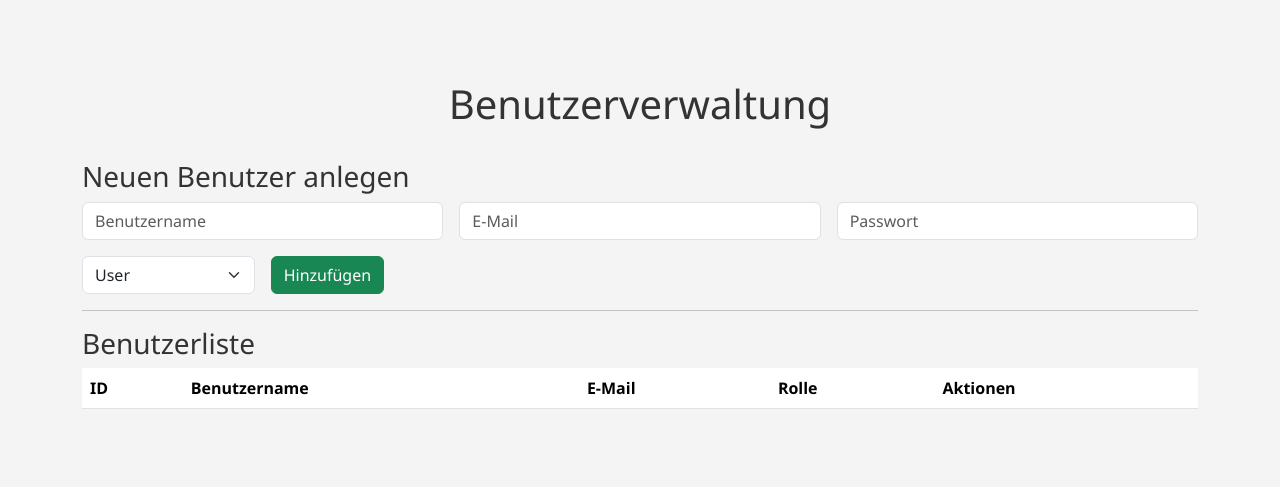
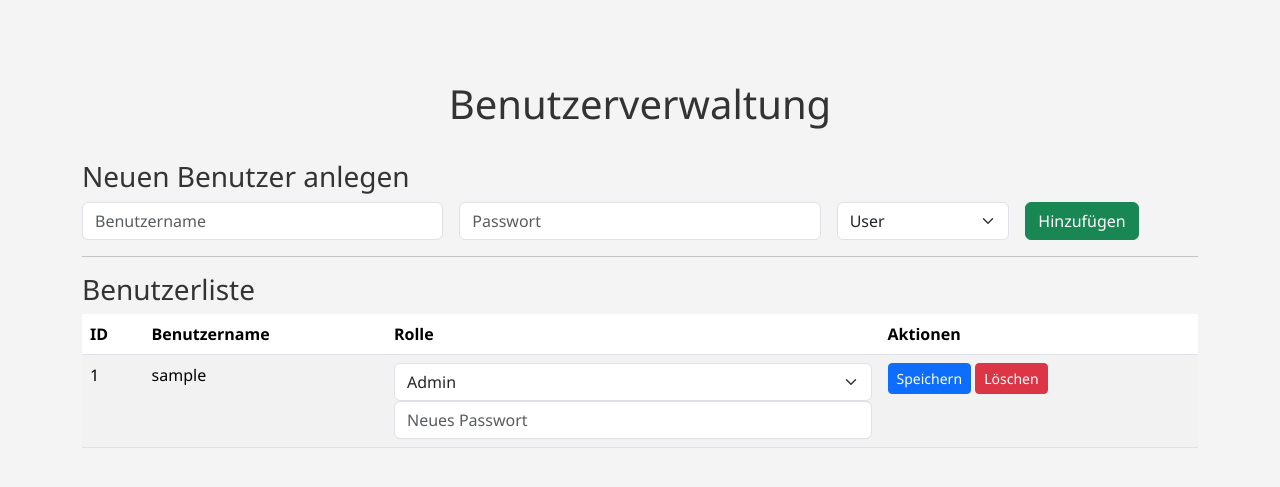
Before and after one commit to Schlaborant/wae_project, a PHP site: page /Nebenseiten/admin.php in a window 1280 px wide. Shown: the part 88-575 px from the top of the page. Run offline with PHP 8.4, Linux system fonts and the light colour scheme; the visitor is signed in with stand-in values (Sample User, id 1); tables that the repository leaves empty or names only in its code hold one stand-in row (values such as "Sample post"); data that the repository does not hold is empty.

Commit message:
Admin page created
and some little fixes with navbar

```diff
--- a/Index/Nebenseiten/admin.php
+++ b/Index/Nebenseiten/admin.php
@@ -1,14 +1,43 @@
 <?php
-// IN BEARBEITUNG
 require '../db.php';
 require 'session.php';
 
-if ($_SESSION['role'] !== "admin") {
-    header('Location: ../index.php');
-    exit;
+if (!isset($_SESSION['username']) || $_SESSION['role'] !== 'admin') {
+    header("Location: ../index.php");
+    exit();
 }
 
+// Neuen Benutzer hinzufügen
+if (isset($_POST['add_user'])) {
+    $username = $_POST['username'];
+    $password = password_hash($_POST['password'], PASSWORD_DEFAULT);
+    $role = $_POST['role'];
+    $timeout = 500;
 
+    $stmt = $mysql->prepare("INSERT INTO users (username, password_hash, role, timeout_seconds) VALUES (?, ?, ?, ?)");
+    $stmt->execute([$username, $password, $role, $timeout]);
+}
+
+// Benutzer löschen
+if (isset($_POST['delete_user'])) {
+    $id = $_POST['user_id'];
+    $stmt = $mysql->prepare("DELETE FROM users WHERE id = ?");
+    $stmt->execute([$id]);
+}
+
+// Benutzer bearbeiten
+if (isset($_POST['edit_user'])) {
+    $id = $_POST['user_id'];
+    $role = $_POST['role'];
+    $timeout = 500;
+    $stmt = $mysql->prepare("UPDATE users SET `role` = ?, timeout_seconds = ? WHERE id = ?");
+    $stmt->execute([$role, $timeout, $id]);
+}
+
+// Benutzerliste abrufen
+$stmt = $mysql->prepare("SELECT id, username, `role`, timeout_seconds, created_at FROM users");
+$stmt->execute();
+$users = $stmt->fetchAll(PDO::FETCH_ASSOC);6
 ?>
 
 <!DOCTYPE html>
@@ -49,9 +78,6 @@ if ($_SESSION['role'] !== "admin") {
       <input type="text" class="form-control" name="username" placeholder="Benutzername" required>
     </div>
     <div class="col-md-4">
-      <input type="email" class="form-control" name="email" placeholder="E-Mail" required>
-    </div>
-    <div class="col-md-4">
       <input type="password" class="form-control" name="password" placeholder="Passwort" required>
     </div>
     <div class="col-md-2">
@@ -73,7 +99,6 @@ if ($_SESSION['role'] !== "admin") {
       <tr>
         <th>ID</th>
         <th>Benutzername</th>
-        <th>E-Mail</th>
         <th>Rolle</th>
         <th>Aktionen</th>
       </tr>
@@ -83,13 +108,13 @@ if ($_SESSION['role'] !== "admin") {
       <tr>
         <form method="post">
           <td><?= htmlspecialchars($user['id']) ?></td>
-          <td><input type="text" name="username" value="<?= htmlspecialchars($user['username']) ?>" class="form-control"></td>
-          <td><input type="email" name="email" value="<?= htmlspecialchars($user['email']) ?>" class="form-control"></td>
+          <td><?= htmlspecialchars($user['username']) ?></td>
           <td>
             <select name="role" class="form-select">
               <option value="user" <?= $user['role'] === 'user' ? 'selected' : '' ?>>User</option>
               <option value="admin" <?= $user['role'] === 'admin' ? 'selected' : '' ?>>Admin</option>
             </select>
+            <input type="password" name="new_password" class="form-control" placeholder="Neues Passwort">
           </td>
           <td>
             <input type="hidden" name="user_id" value="<?= $user['id'] ?>">
--- a/Index/Nebenseiten/proteinpulver.php
+++ b/Index/Nebenseiten/proteinpulver.php
@@ -1,6 +1,6 @@
 <?php
+session_start();
 include("../db.php");
-
 $stmt = $mysql->prepare("
   SELECT name, price, image_url
   FROM products
@@ -8,7 +8,6 @@ $stmt = $mysql->prepare("
 $stmt->execute(['proteinpulver']);
 $products = $stmt->fetchAll();
 ?>
-
 <!DOCTYPE html>
 <html lang="de">
 <head>
@@ -17,7 +16,6 @@ $products = $stmt->fetchAll();
   <title>Proteinpulver</title>
   <link rel="stylesheet" href="../css/styles.css"/>
   <script src="../javascript/script.js" defer></script>
-
 </head>
 <body>
   <header>
--- a/Index/Nebenseiten/session.php
+++ b/Index/Nebenseiten/session.php
@@ -3,7 +3,7 @@
 session_start();
 require '../db.php';
 
-$defaultTimeout = 1000;
+$defaultTimeout = 30;
 $userId = $_SESSION['userid'] ?? null;
 $timeout = $defaultTimeout;
 
--- a/Index/Nebenseiten/snacks-bars.php
+++ b/Index/Nebenseiten/snacks-bars.php
@@ -1,5 +1,5 @@
-
 <?php
+session_start();
 include("../db.php");
 
 $stmt = $mysql->prepare("
--- a/Index/Nebenseiten/vitalstoffe.php
+++ b/Index/Nebenseiten/vitalstoffe.php
@@ -1,7 +1,6 @@
-
 <?php
+session_start();
 include("../db.php");
-
 $stmt = $mysql->prepare("
   SELECT name, price, image_url
   FROM products
```
